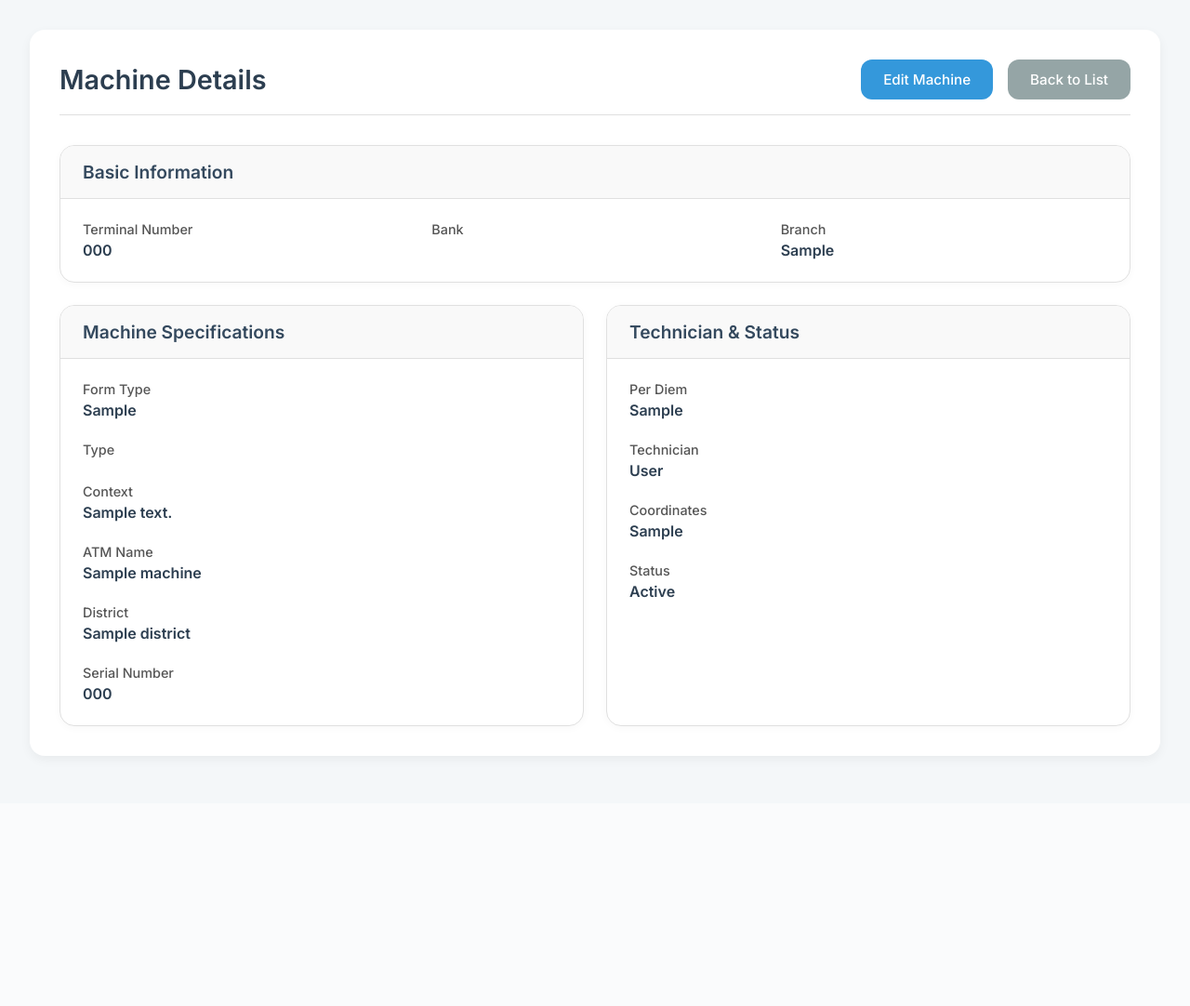
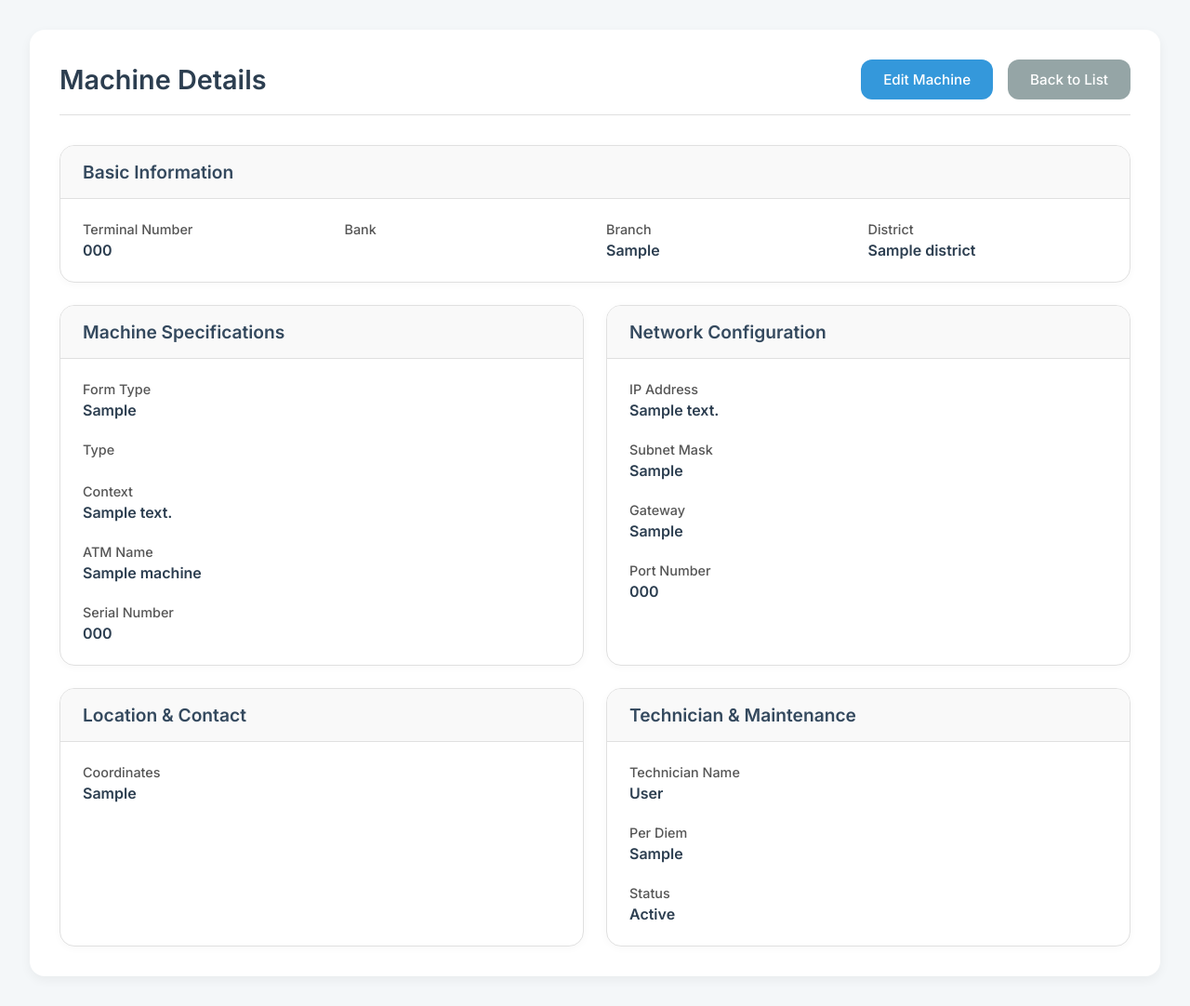
Before and after one commit to YoHighnessM/tech24_atmms, a PHP site: page /machines/more_info.php?id=1 in a window 1280 px wide. Shown: the whole page at 93% size. Before the commit the page ends 816 px from the top, so only its background shows below. Run offline with PHP 8.4, Linux system fonts and the light colour scheme; the visitor is signed in with stand-in values (Sample User, id 1); tables that the repository leaves empty or names only in its code hold one stand-in row (values such as "Sample post"); data that the repository does not hold is empty; some libraries are stand-ins or nearby versions.

Commit message:
added some data and rearranged data location

```diff
--- a/machines/more_info.php
+++ b/machines/more_info.php
@@ -241,6 +241,10 @@ if (!$machine_data) {
                             <div class="detail-label">Branch</div>
                             <div class="detail-value"><?= htmlspecialchars($machine_data['branch']) ?></div>
                         </div>
+                        <div class="detail-item">
+                            <div class="detail-label">District</div>
+                            <div class="detail-value"><?= htmlspecialchars($machine_data['district_name']) ?></div>
+                        </div>
                     </div>
                 </div>
             </div>
@@ -269,10 +273,6 @@ if (!$machine_data) {
                                 <div class="detail-value"><?= htmlspecialchars($machine_data['machine_name']) ?></div>
                             </div>
                             <div class="detail-item">
-                                <div class="detail-label">District</div>
-                                <div class="detail-value"><?= htmlspecialchars($machine_data['district_name']) ?></div>
-                            </div>
-                            <div class="detail-item">
                                 <div class="detail-label">Serial Number</div>
                                 <div class="detail-value"><?= htmlspecialchars($machine_data['serial_number']) ?></div>
                             </div>
@@ -282,21 +282,59 @@ if (!$machine_data) {
 
                 <div class="card">
                     <div class="card-header">
-                        <h2>Technician & Status</h2>
+                        <h2>Network Configuration</h2>
                     </div>
                     <div class="card-body">
                         <div class="details-grid">
                             <div class="detail-item">
-                                <div class="detail-label">Per Diem</div>
-                                <div class="detail-value"><?= htmlspecialchars($machine_data['per_diem']) ?></div>
+                                <div class="detail-label">IP Address</div>
+                                <div class="detail-value"><?= htmlspecialchars($machine_data['ip_address']) ?></div>
                             </div>
                             <div class="detail-item">
-                                <div class="detail-label">Technician</div>
+                                <div class="detail-label">Subnet Mask</div>
+                                <div class="detail-value"><?= htmlspecialchars($machine_data['subnet_mask']) ?></div>
+                            </div>
+                            <div class="detail-item">
+                                <div class="detail-label">Gateway</div>
+                                <div class="detail-value"><?= htmlspecialchars($machine_data['default_gateway']) ?></div>
+                            </div>
+                            <div class="detail-item">
+                                <div class="detail-label">Port Number</div>
+                                <div class="detail-value"><?= htmlspecialchars($machine_data['port_number']) ?></div>
+                            </div>
+                        </div>
+                    </div>
+                </div>
+            </div>
+
+            <div class="side-by-side-cards">
+                <div class="card">
+                    <div class="card-header">
+                        <h2>Location & Contact</h2>
+                    </div>
+                    <div class="card-body">
+                        <div class="details-grid">
+                            <div class="detail-item">
+                                <div class="detail-label">Coordinates</div>
+                                <div class="detail-value"><?= htmlspecialchars($machine_data['coordinates']) ?></div>
+                            </div>
+                        </div>
+                    </div>
+                </div>
+
+                <div class="card">
+                    <div class="card-header">
+                        <h2>Technician & Maintenance</h2>
+                    </div>
+                    <div class="card-body">
+                        <div class="details-grid">
+                            <div class="detail-item">
+                                <div class="detail-label">Technician Name</div>
                                 <div class="detail-value"><?= htmlspecialchars($machine_data['technician_name']) ?></div>
                             </div>
                             <div class="detail-item">
-                                <div class="detail-label">Coordinates</div>
-                                <div class="detail-value"><?= htmlspecialchars($machine_data['coordinates']) ?></div>
+                                <div class="detail-label">Per Diem</div>
+                                <div class="detail-value"><?= htmlspecialchars($machine_data['per_diem']) ?></div>
                             </div>
                             <div class="detail-item">
                                 <div class="detail-label">Status</div>
```
